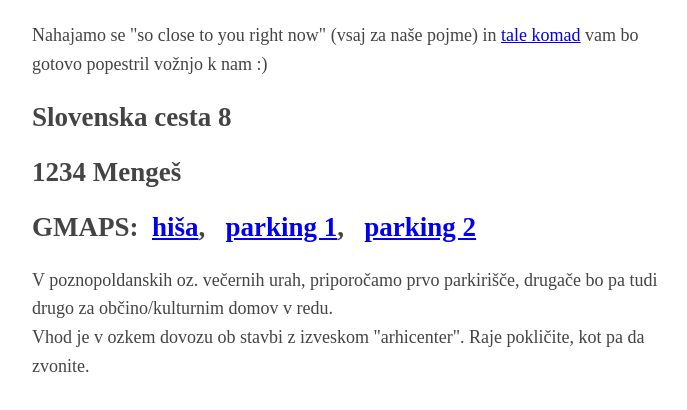
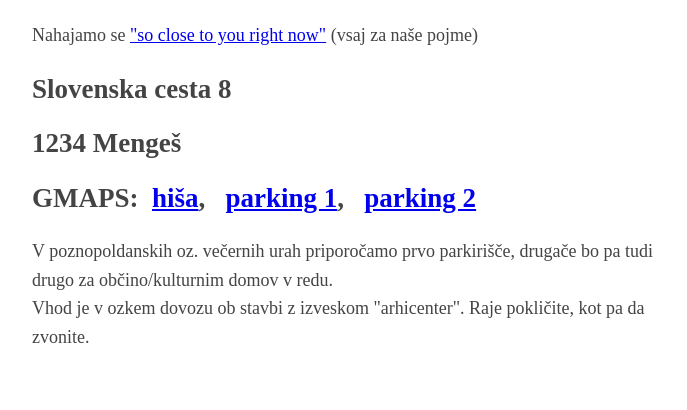
Before and after one commit to rokrupnik/rokrupnik.github.io, a plain HTML site: page rupnikovi/kako-do-nas.html in a window 1280 px wide. Shown: the part 86-496 px from the top of the page, without its empty margins (283-970 px from the left). Drawn offline with Linux system fonts and the light colour scheme.

Commit message:
Update kako-do-nas.html

```diff
--- a/rupnikovi/kako-do-nas.html
+++ b/rupnikovi/kako-do-nas.html
@@ -22,7 +22,7 @@
 <body>
   <header>
     <h1>Kako do Rupnikovih?</h1>
-    <aside>Nahajamo se "so close to you right now" (vsaj za naše pojme) in <a href="https://youtu.be/dGghkjpNCQ8?t=28" target="_blank">tale komad</a> vam bo gotovo popestril vožnjo k nam :)</aside>
+    <aside>Nahajamo se <a href="https://youtu.be/dGghkjpNCQ8?t=28" target="_blank">"so close to you right now"</a> (vsaj za naše pojme)</aside>
   </header>
 
   <h2>Slovenska cesta 8</h2>
@@ -33,7 +33,7 @@
     <a href="https://goo.gl/maps/KB2CFBq6P8nXNSwT7" target="_blank">parking 2</a>
   </h2>
   <p>
-    V poznopoldanskih oz. večernih urah, priporočamo prvo parkirišče, drugače bo pa tudi drugo za občino/kulturnim domov v redu.<br>
+    V poznopoldanskih oz. večernih urah priporočamo prvo parkirišče, drugače bo pa tudi drugo za občino/kulturnim domov v redu.<br>
     Vhod je v ozkem dovozu ob stavbi z izveskom "arhicenter". Raje pokličite, kot pa da zvonite.
   </p>
 </body>
```
